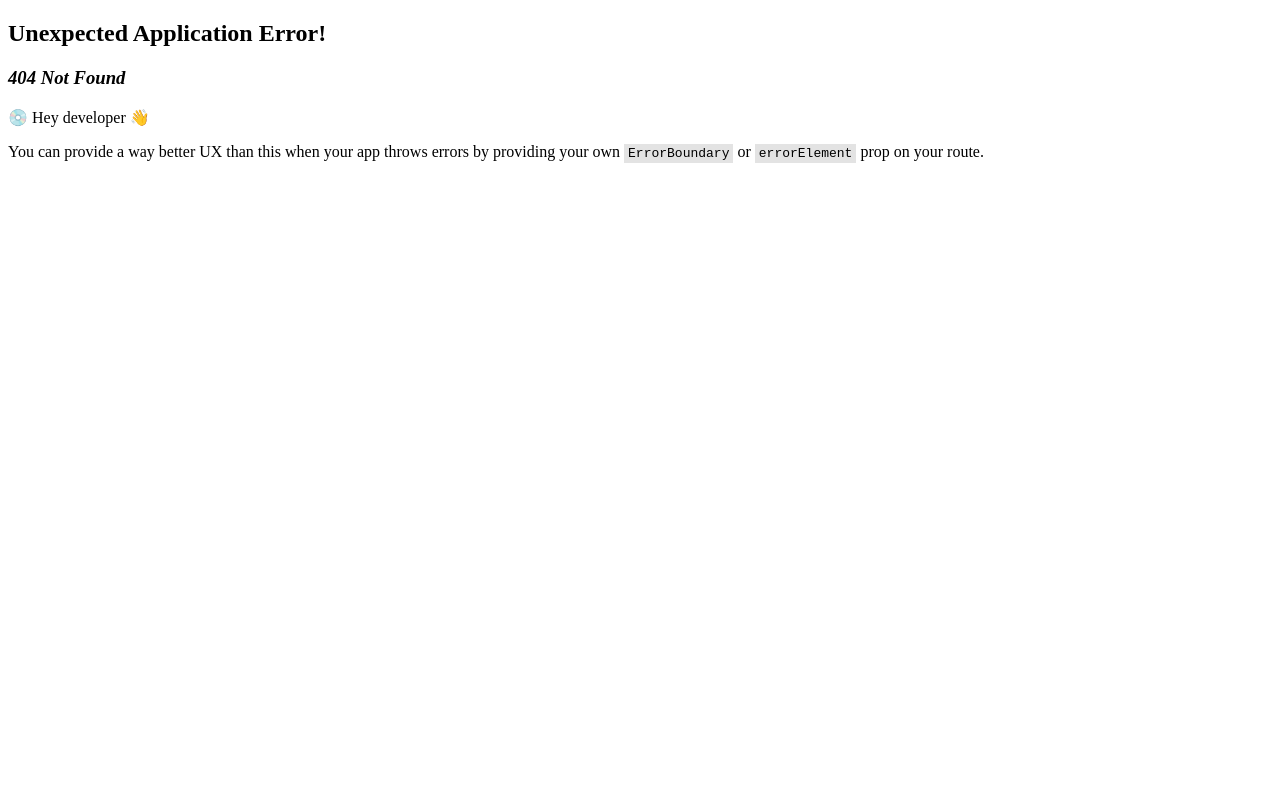
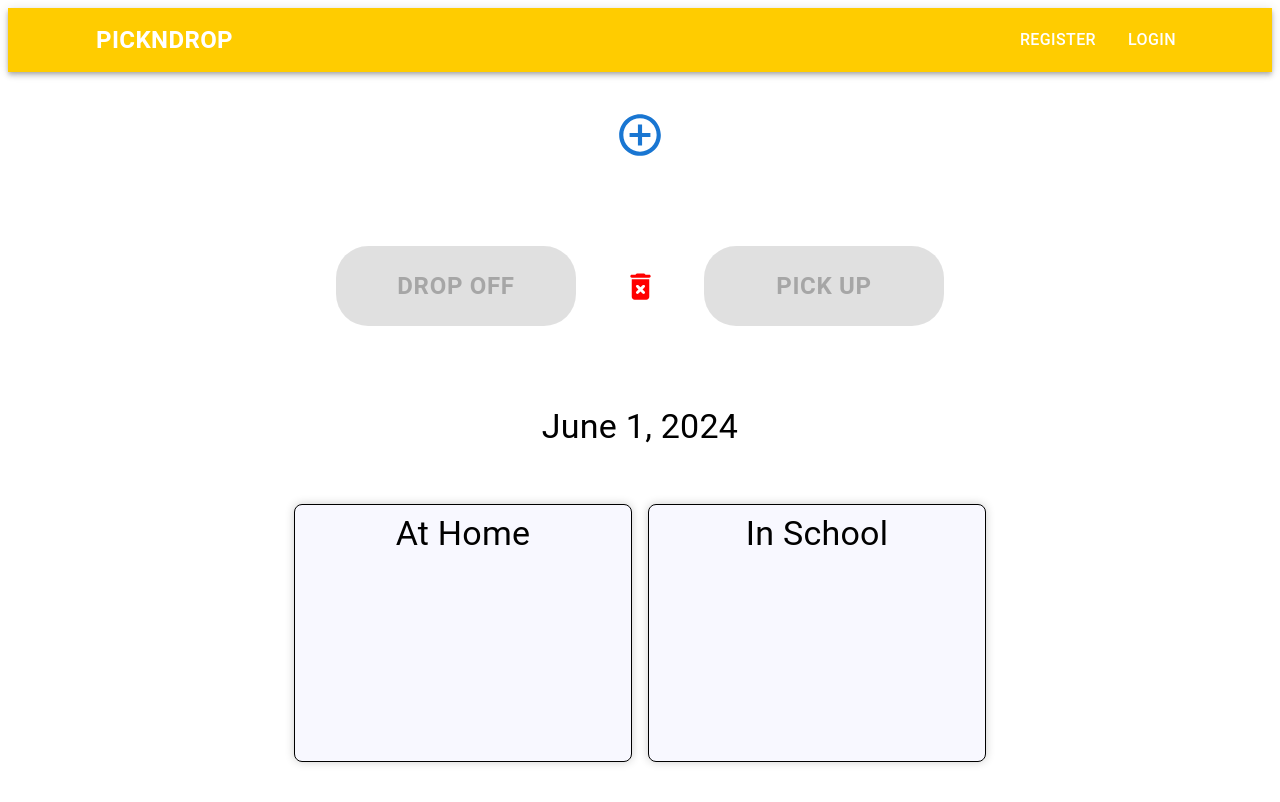
Before and after one commit to faridizzat/PicknDrop-MUI, a React (Vite) app: page /home in a window 1280 px wide. Before the commit this address had no page. Built offline with nearby package versions, Linux system fonts and the light colour scheme.

Commit message:
modify Router

```diff
--- a/src/components/Navbar.jsx
+++ b/src/components/Navbar.jsx
@@ -8,6 +8,11 @@ import { isAuthenticated } from "../utils/isAuthenticated";
 
 export default function Navbar() {
   const isAuth = isAuthenticated();
+
+  const handleLogout = () => {
+    window.localStorage.removeItem("token");
+    window.location.reload();
+  };
 
   return (
     <Box sx={{ flexGrow: 1 }}>
@@ -24,7 +29,7 @@ export default function Navbar() {
                     fontWeight: "bold",
                     fontFamily: "Roboto, sans-serif",
                   }}
-                  to="/"
+                  to={isAuth ? "/home" : "/"}
                 >
                   PicknDrop
                 </RouterLink>
@@ -45,7 +50,7 @@ export default function Navbar() {
                 PROFILE
               </RouterLink>
             </Button>
-            <Button>
+            <Button onClick={handleLogout}>
               <RouterLink
                 style={{
                   textDecoration: "none",
@@ -55,7 +60,7 @@ export default function Navbar() {
                   margin: "0.25rem 0.5rem",
                   display: isAuth ? "block" : "none",
                 }}
-                to="/login"
+                to="/"
               >
                 LOGOUT
               </RouterLink>
@@ -86,7 +91,7 @@ export default function Navbar() {
                   margin: "0.25rem 0.5rem",
                   display: isAuth ? "none" : "block",
                 }}
-                to="/login"
+                to="/"
               >
                 LOGIN
               </RouterLink>
--- a/src/pages/LoginPage.jsx
+++ b/src/pages/LoginPage.jsx
@@ -12,14 +12,13 @@ import { loginUser } from "../api/auth.js";
 
 const LoginPage = () => {
   const navigate = useNavigate();
+
   const handleSubmit = async (event) => {
     event.preventDefault();
     const formContent = event.target.elements;
 
     const email = formContent.email.value;
     const password = formContent.password.value;
-
-    console.log({ email, password });
 
     const data = await loginUser({ email, password });
 
@@ -28,7 +27,12 @@ const LoginPage = () => {
 
     event.target.reset();
 
-    navigate("/");
+    if (!token) {
+      alert("Login Failed");
+      return;
+    }
+
+    navigate("/home");
   };
 
   return (
--- a/src/pages/RegisterPage.jsx
+++ b/src/pages/RegisterPage.jsx
@@ -36,7 +36,7 @@ const RegisterPage = () => {
 
     event.target.reset();
 
-    if (token) navigate("/");
+    if (token) navigate("/home");
   };
 
   return (
--- a/src/routes/Root.jsx
+++ b/src/routes/Root.jsx
@@ -7,11 +7,11 @@ import ProfilePage from "../pages/ProfilePage";
 const router = createBrowserRouter([
   {
     path: "/",
-    element: <HomePage />,
+    element: <LoginPage />,
   },
   {
-    path: "/login",
-    element: <LoginPage />,
+    path: "/home",
+    element: <HomePage />,
   },
   {
     path: "/register",
```
